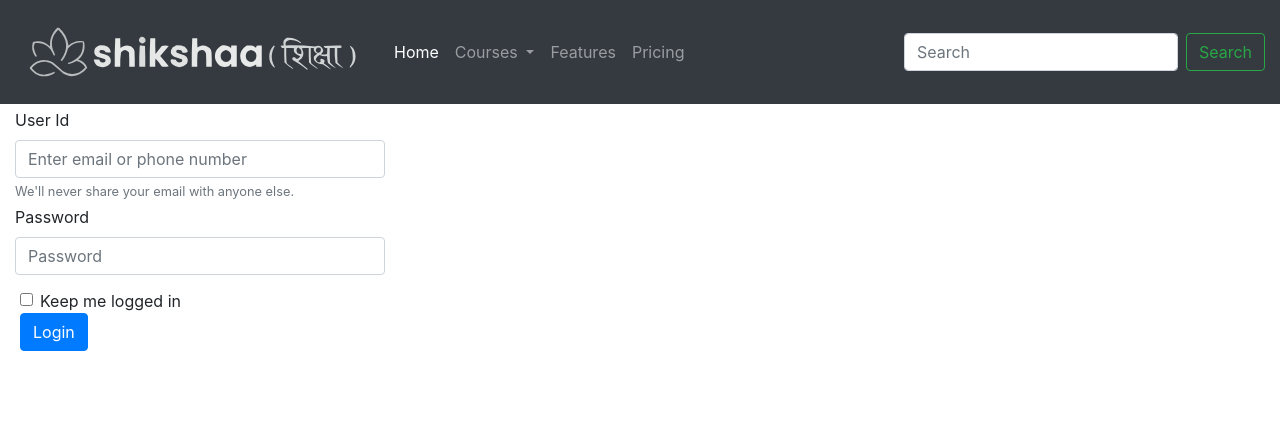
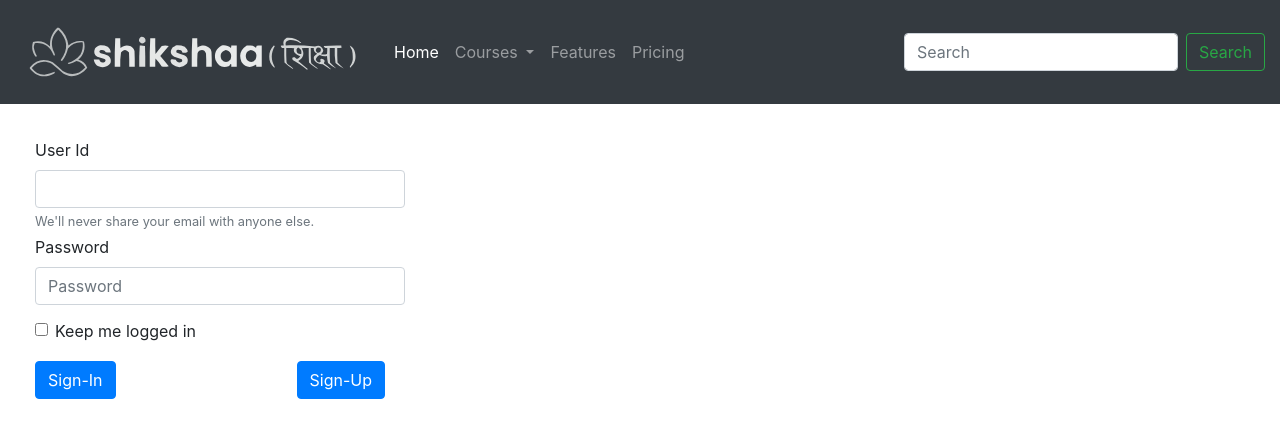
Before and after one commit to pre-matrix/test_deploy, an Angular app: page / in a window 1280 px wide. Shown: the top 438 px of the page. Built offline with nearby package versions, Linux system fonts and the light colour scheme.

Commit message:
sign-in form update

```diff
--- a/src/app/content/content.component.css
+++ b/src/app/content/content.component.css
@@ -1,5 +1,10 @@
+#loginform {
+    padding-top: 30px;
+    padding-left: 20px;
+}
+
 .signin {
-    padding-left: 20px;
+    padding-left: 15px;
     padding-top: 10px;
 
 }
@@ -8,3 +13,10 @@
     min-width: 400px;
     height: auto;
 }
+
+.loginbut {
+    width: 350px;
+    padding-top: 10px;
+    display: flex;
+    justify-content: space-between;
+}
--- a/src/app/content/content.component.html
+++ b/src/app/content/content.component.html
@@ -1,34 +1,37 @@
-<form>
+<form id="loginform">
   <div class="form-group col-sm-2 my-1">
-    <label for="exampleInputEmail1">User Id</label>
+    <label for="InputEmail1">User Id</label>
     <input
       type="email"
       class="form-control"
-      id="exampleInputEmail1"
-      aria-describedby="emailHelp"
-      placeholder="Enter email or phone number"
-    />
+      id="InputEmail1"
+      aria-describedby="emailHelp"/>
     <small id="emailHelp" class="form-text text-muted"
       >We'll never share your email with anyone else.</small
     >
   </div>
   <div class="form-group col-sm-2 my-1">
-    <label for="exampleInputPassword1">Password</label>
+    <label for="InputPassword1">Password</label>
     <input
       type="password"
       class="form-control"
-      id="exampleInputPassword1"
+      id="InputPassword1"
       placeholder="Password"
     />
   </div>
   <div class="signin">
     <div class="form-check">
-      <input type="checkbox" class="form-check-input" id="exampleCheck1" />
-      <label class="form-check-label" for="exampleCheck1"
-        >Keep me logged in</label>
+      <input type="checkbox" class="form-check-input" id="Check1" />
+      <label class="" for="Check1">Keep me logged in</label
+      >
     </div>
-    <div class="">
-      <button type="submit" class="btn btn-primary">Login</button>
+    <div class="loginbut">
+      <div class="">
+        <button type="submit" class="btn btn-primary">Sign-In</button>
+      </div>
+      <div class="">
+        <button type="submit" class="btn btn-primary">Sign-Up</button>
+      </div>
     </div>
   </div>
 </form>
```
